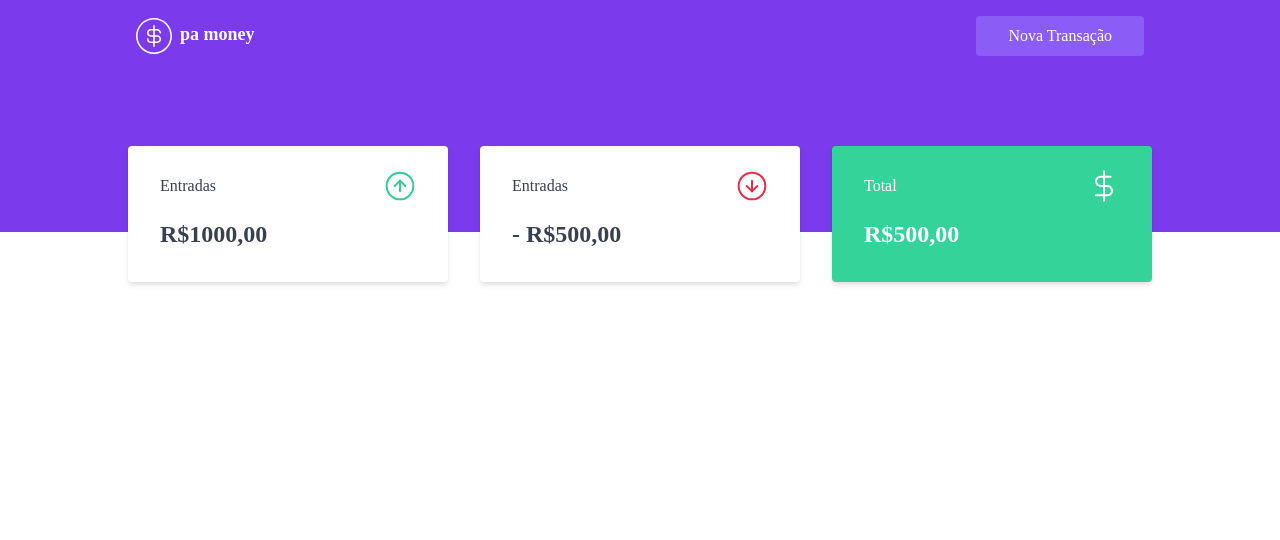
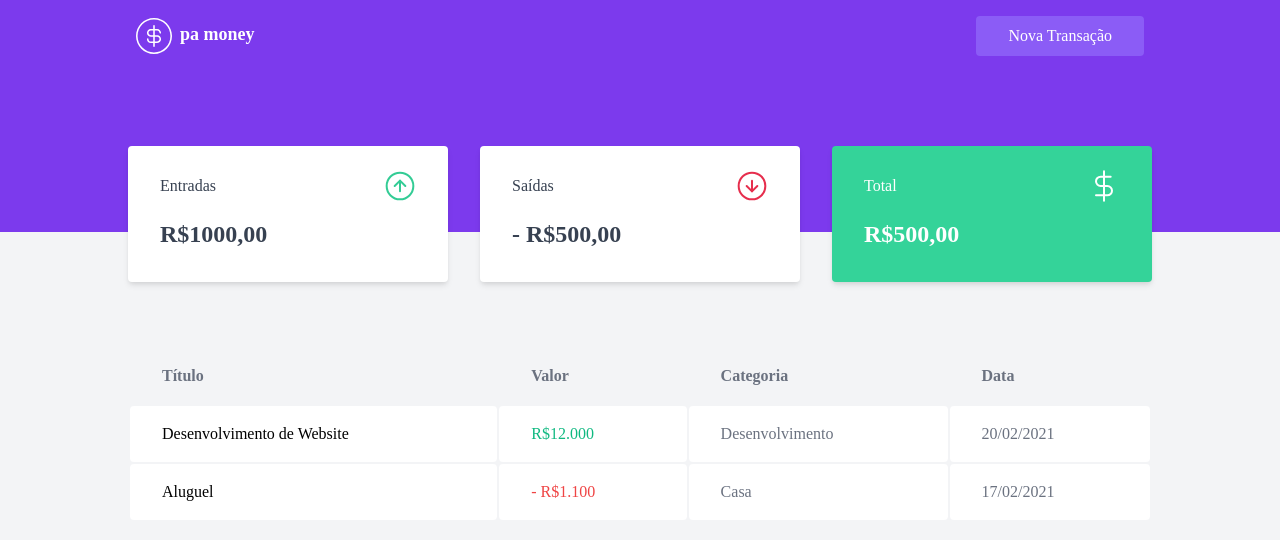
Before and after one commit to palenquer/pamoney, a React (Create React App) app: page / in a window 1280 px wide. Shown: the top 540 px of the page. Built offline with nearby package versions, Linux system fonts and the light colour scheme.

Commit message:
added TransactionsTable component to dashboard

```diff
--- a/public/index.html
+++ b/public/index.html
@@ -5,7 +5,7 @@
     <meta name="viewport" content="width=device-width, initial-scale=1" />
     <title>pamoney</title>
   </head>
-  <body class="h-screen font-poppins">
+  <body class="h-screen font-poppins bg-gray-100">
     <noscript>You need to enable JavaScript to run this app.</noscript>
     <div id="root" class="h-full"></div>
   </body>
--- a/src/components/Dashboard/index.tsx
+++ b/src/components/Dashboard/index.tsx
@@ -1,9 +1,11 @@
 import { Summary } from "../Summary";
+import { TransactionsTable } from "../TransactionsTable";
 
 export function Dashboard() {
     return (
         <main className="container mx-auto py-2.5 px-1">
             <Summary/>
+            <TransactionsTable/>
         </main>
     )
 }
--- a/src/components/Summary/index.tsx
+++ b/src/components/Summary/index.tsx
@@ -15,7 +15,7 @@ export function Summary() {
 
       <div className="bg-white py-6 px-8 rounded text-gray-700 w-1/3 md:w-80 shadow-md">
         <header className="flex items-center justify-between">
-          <p>Entradas</p>
+          <p>Saídas</p>
           <img src={outcomeImg} alt="Saídas" />
         </header>
         <strong className="text-2xl leading-loose block mt-2">- R$500,00</strong>
--- /dev/null
+++ b/src/components/TransactionsTable/index.tsx
@@ -0,0 +1,31 @@
+export function TransactionsTable() {
+    return (
+        <div className="mt-16 m-auto max-w-screen-lg">
+            <table className="w-full border-separate">
+                <thead className="text-gray-500">
+                    <tr>
+                        <th className="py-4 px-8 text-left">Título</th>
+                        <th className="py-4 px-8 text-left">Valor</th>
+                        <th className="py-4 px-8 text-left">Categoria</th>
+                        <th className="py-4 px-8 text-left">Data</th>
+                    </tr>
+                </thead>
+
+                <tbody>
+                    <tr>
+                        <td className="py-4 px-8 border-0 bg-white rounded">Desenvolvimento de Website</td>
+                        <td className="py-4 px-8 border-0 bg-white text-green-500 rounded">R$12.000</td>
+                        <td className="py-4 px-8 border-0 bg-white text-gray-500 rounded">Desenvolvimento</td>
+                        <td className="py-4 px-8 border-0 bg-white text-gray-500 rounded">20/02/2021</td>
+                    </tr>
+                    <tr>
+                        <td className="py-4 px-8 border-0 bg-white rounded">Aluguel</td>
+                        <td className="py-4 px-8 border-0 bg-white rounded text-red-500">- R$1.100</td>
+                        <td className="py-4 px-8 border-0 bg-white text-gray-500 rounded">Casa</td>
+                        <td className="py-4 px-8 border-0 bg-white text-gray-500 rounded">17/02/2021</td>
+                    </tr>
+                </tbody>
+            </table>
+        </div>
+    )
+}
```
